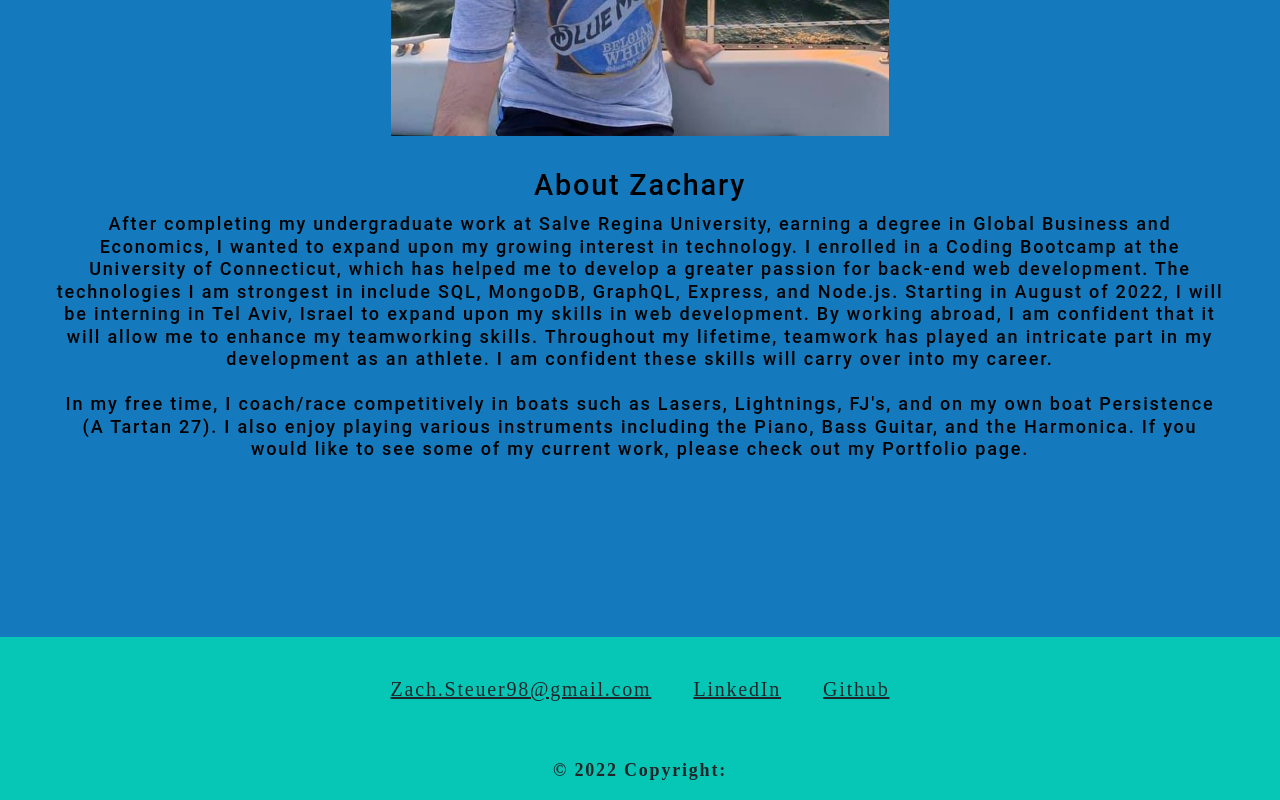
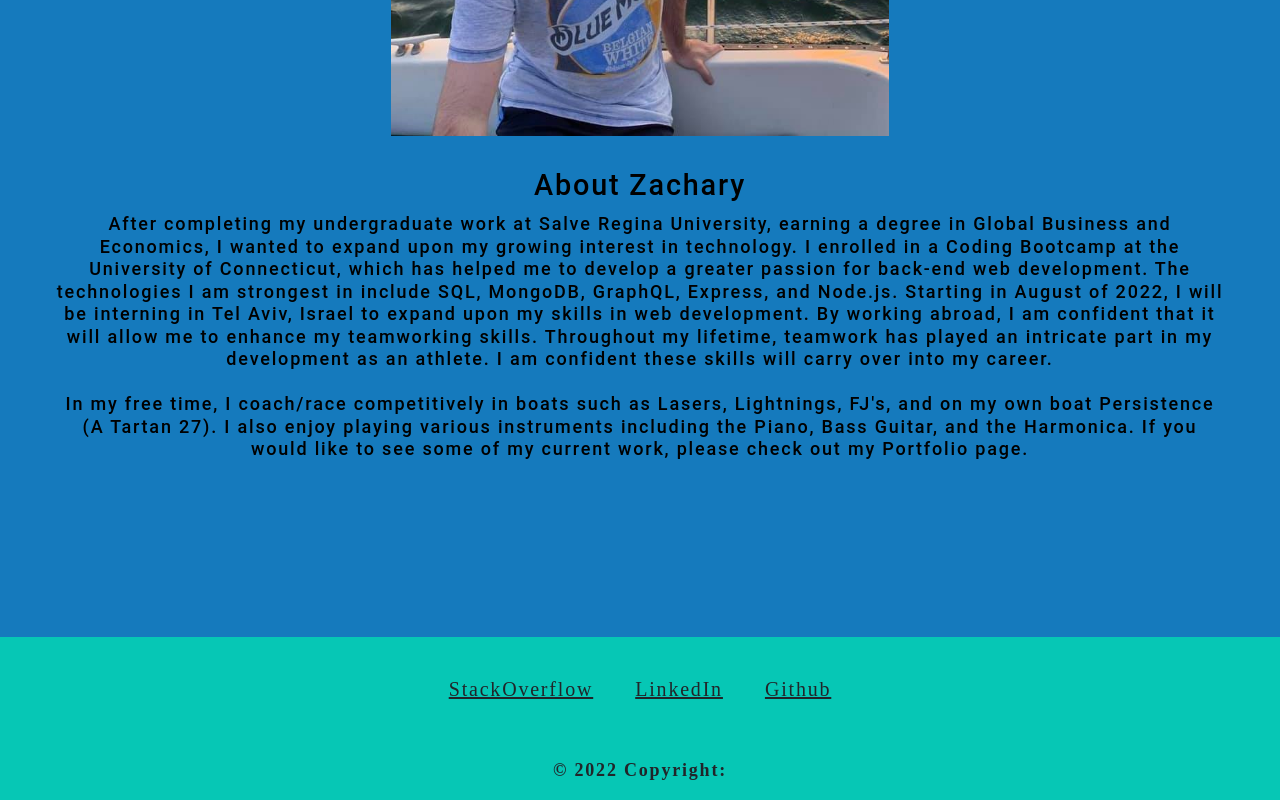
Before and after one commit to Zachsteuer98/steuer-react-portfolio, a React (Create React App) app: page / in a window 1280 px wide. Shown: the part 537-1337 px from the top of the page. Built offline with nearby package versions, Linux system fonts and the light colour scheme.

Commit message:
added stack overflow to footer

```diff
--- a/src/components/Footer/index.js
+++ b/src/components/Footer/index.js
@@ -9,9 +9,9 @@ const Footer = () => {
 
             <a
               className="btn btn-link btn-floating btn-lg text-dark m-1"
-              href="mailto:Zach.Steuer98@gmail.com"
+              href="https://stackexchange.com/users/24981588/zachsteuer98"
             >
-              Zach.Steuer98@gmail.com</a>
+              StackOverflow</a>
 
             <a
               className="btn btn-link btn-floating btn-lg text-dark m-1"
```
